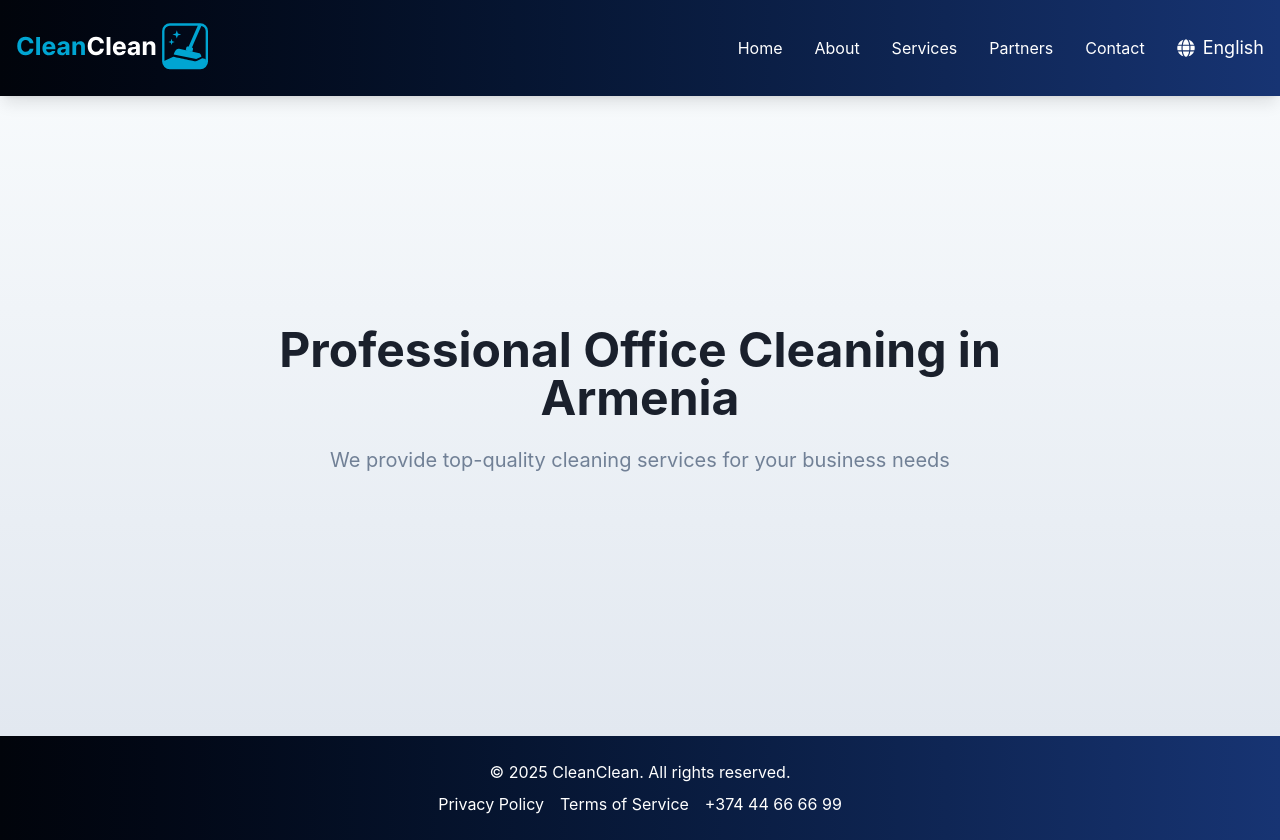
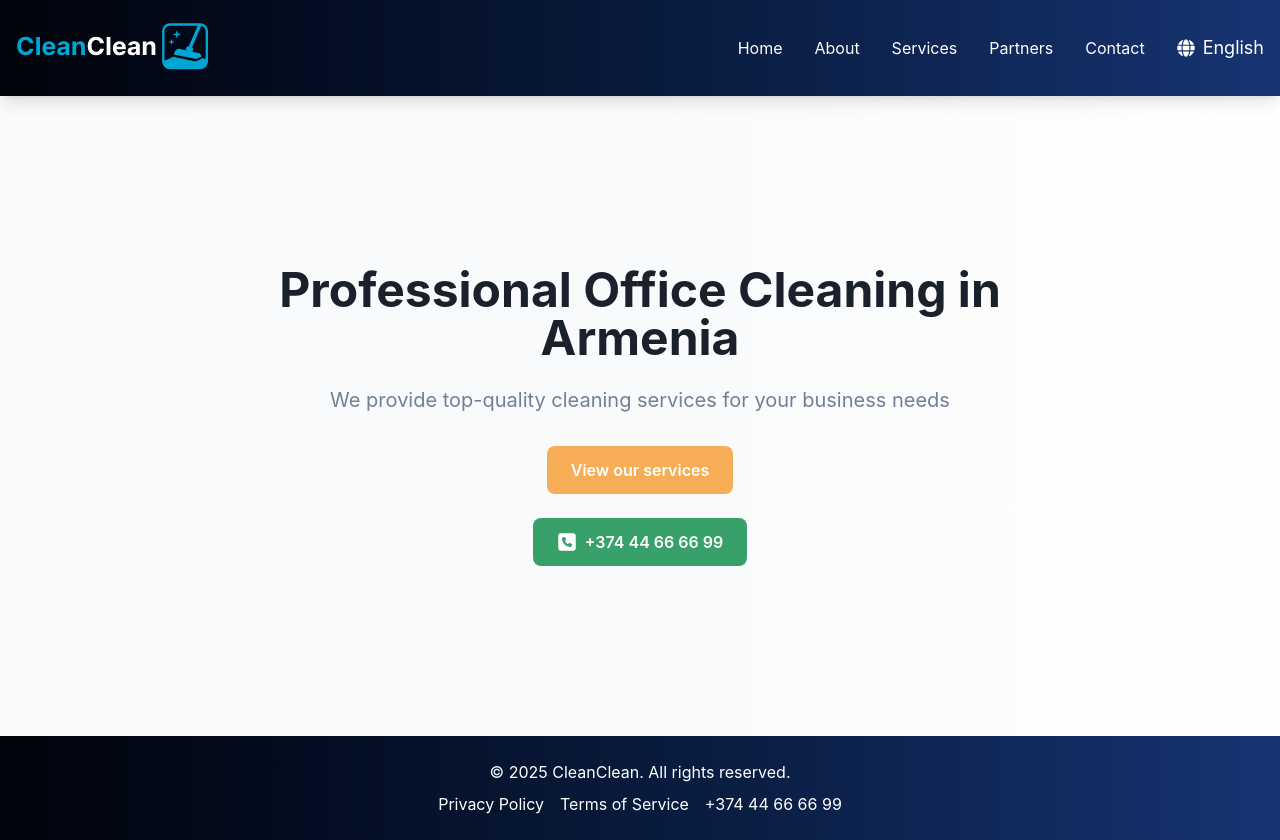
Before and after one commit to vardannm/Amclean, a React (Vite) app: page / in a window 1280 px wide. Built offline with nearby package versions, Linux system fonts and the light colour scheme.

Commit message:
animation light changes

```diff
--- a/src/components/AboutUs.jsx
+++ b/src/components/AboutUs.jsx
@@ -10,7 +10,7 @@ const AboutUs = () => {
       initial={{ opacity: 0 }}
       animate={{ opacity: 1 }}
       transition={{ duration: 0.8 }}
-      className="min-h-full px-4 p-16 bg-[#F7FAFC]"
+      className="min-h-full px-4 p-16 "
     >
       <div className="container mx-auto max-w-4xl">
         <h2 className="text-4xl font-bold text-[#1A202C] mb-8 text-center">
@@ -22,10 +22,10 @@ const AboutUs = () => {
             animate={{ x: 0, opacity: 1 }}
             transition={{ delay: 0.2 }}
           >
-            <p className="text-[#718096] mb-4">
+            <p className="text-gray-900 mb-4">
               {t('about.description1')}
             </p>
-            <p className="text-[#718096]">
+            <p className="text-gray-900">
               {t('about.description2')}
             </p>
           </motion.div>
@@ -33,14 +33,14 @@ const AboutUs = () => {
             initial={{ x: 50, opacity: 0 }}
             animate={{ x: 0, opacity: 1 }}
             transition={{ delay: 0.4 }}
-            className="bg-[#E2E8F0] p-6 rounded-lg"
+            className="bg-blue-950 p-6 rounded-lg"
           >
-            <h3 className="text-xl font-semibold text-[#1A202C] mb-4">
+            <h3 className="text-xl font-semibold text-white mb-4">
               {t('about.valuesTitle')}
             </h3>
-            <ul className="space-y-2 text-[#718096]">
+            <ul className="space-y-2 text-white">
               {t('about.values', { returnObjects: true }).map((value, index) => (
-                <li key={index}>✓ {value}</li>
+                <li key={index}><span className='text-green-500'>✓</span> {value}</li>
               ))}
             </ul>
           </motion.div>
--- a/src/components/ContactUs.jsx
+++ b/src/components/ContactUs.jsx
@@ -10,7 +10,7 @@ const ContactUs = () => {
       initial={{ opacity: 0 }}
       animate={{ opacity: 1 }}
       transition={{ duration: 0.8 }}
-      className="py-16 px-4 bg-[#F7FAFC]"
+      className="py-16 px-4 "
     >
       <div className="container mx-auto max-w-2xl">
         <h2 className="text-4xl font-bold text-[#1A202C] mb-8 text-center">
--- a/src/components/Hero.jsx
+++ b/src/components/Hero.jsx
@@ -1,5 +1,7 @@
 import { motion } from 'framer-motion';
 import { useTranslation } from 'react-i18next';
+import { Link } from 'react-router-dom';
+import { FaSquarePhone } from "react-icons/fa6";
 
 const Hero = () => {
   const { t } = useTranslation();
@@ -11,17 +13,32 @@ const Hero = () => {
       initial="hidden"
       animate="visible"
       variants={heroVariants}
-      className="bg-gradient-to-b from-[#F7FAFC] to-[#E2E8F0] min-h-[80vh] flex items-center justify-center text-center px-4"
+      className="relative  min-h-[80vh] flex items-center justify-center text-center px-4 overflow-hidden"
     >
-      <div className="max-w-4xl">
-        <motion.h1 variants={childVariants} className="text-xl md:text-5xl font-bold text-[#1A202C] mb-6"
->
+
+      <div className="relative max-w-4xl flex flex-col items-center z-10">
+        <motion.h1 variants={childVariants} className="text-xl md:text-5xl font-bold text-[#1A202C] mb-6">
           {t('hero.title')}
         </motion.h1>
         <motion.p variants={childVariants} className="text-[#718096] text-lg md:text-xl mb-8">
           {t('hero.subtitle')}
         </motion.p>
-
+        <motion.div variants={childVariants} className="mb-6">
+          <Link
+            to="/services"
+            className="inline-block bg-[#F6AD55] text-white font-semibold py-3 px-6 rounded-lg hover:bg-[#E69B44] transition-colors"
+          >
+            {t('hero.serviceButton', { defaultValue: 'View Our Services' })}
+          </Link>
+        </motion.div>
+        <motion.a
+          variants={childVariants}
+          href="tel:+37444666699"
+          className="inline-flex items-center bg-[#38A169] text-white font-semibold py-3 px-6 rounded-lg hover:bg-[#2F855A] transition-colors"
+        >
+          <FaSquarePhone className="w-5 h-5 mr-2" />
+          +374 44 66 66 99
+        </motion.a>
       </div>
     </motion.section>
   );
--- a/src/components/Layout.jsx
+++ b/src/components/Layout.jsx
@@ -3,10 +3,19 @@ import Footer from './Footer';
 
 const Layout = ({ children }) => {
   return (
-    <div className="min-h-screen flex flex-col bg-[#F7FAFC]">
-      <Navbar />
-      <main className="flex-grow">{children}</main>
-      <Footer />
+    <div className="relative min-h-screen flex flex-col overflow-hidden">
+
+      {/* Background Animation Layer */}
+      <div
+        className="absolute inset-0 -z-10 animate-gradient-x bg-gradient-to-r from-slate-50 via-gray-50 to-white bg-size-200"
+      />
+
+      {/* Content Layer */}
+      <div className="min-h-screen flex flex-col bg-transparent">
+        <Navbar />
+        <main className="flex-grow">{children}</main>
+        <Footer />
+      </div>
     </div>
   );
 };
--- a/src/components/Partners.jsx
+++ b/src/components/Partners.jsx
@@ -4,7 +4,6 @@ import { useTranslation } from 'react-i18next';
 
 const Partners = () => {
   const { t } = useTranslation();
-
   const partners = t('partners.items', { returnObjects: true });
 
   const sectionVariants = {
@@ -26,11 +25,15 @@ const Partners = () => {
       initial="hidden"
       animate="visible"
       variants={sectionVariants}
-      className="py-16 px-4 bg-[#F7FAFC]"
+      className="relative py-20 px-4"
     >
-      <div className="container mx-auto">
-        <h2 className="text-4xl font-bold text-[#1A202C] mb-12 text-center">{t('partners.title')}</h2>
-        <div className="grid md:grid-cols-2 lg:grid-cols-3 gap-8">
+
+      <div className="container mx-auto relative z-10">
+        <h2 className="text-4xl font-extrabold text-center text-[#1A202C] mb-14 tracking-tight">
+          {t('partners.title')}
+        </h2>
+
+        <div className="grid sm:grid-cols-2 lg:grid-cols-3 gap-10">
           {partners.map((partner, index) => (
             <motion.div
               key={partner.name}
@@ -38,9 +41,14 @@ const Partners = () => {
               initial="hidden"
               animate="visible"
               variants={itemVariants}
-              className="bg-[#E2E8F0] p-6 justify-items-center rounded-lg shadow-md hover:shadow-lg transition-shadow"
+              className="bg-white bg-opacity-80 backdrop-blur-md border border-gray-200 p-6 rounded-2xl shadow-lg hover:scale-105 transition-transform duration-300 ease-in-out cursor-pointer"
             >
-              <h3 className="text-xl font-semibold text-[#1A202C] mb-2 align-middle">{partner.name}</h3>
+              <h3 className="text-xl font-semibold text-gray-800 mb-1 text-center">
+                {partner.name}
+              </h3>
+              {partner.description && (
+                <p className="text-gray-600 text-sm mt-2 text-center">{partner.description}</p>
+              )}
             </motion.div>
           ))}
         </div>
--- a/src/i18n.js
+++ b/src/i18n.js
@@ -18,7 +18,8 @@ const resources = {
       hero: {
         title: "Professional Office Cleaning in Armenia",
         subtitle: "We provide top-quality cleaning services for your business needs",
-        buttonText: "Get a Quote"
+        buttonText: "Get a Quote",
+        serviceButton: "View our services"
       },
       about: {
         title: "About Us",
@@ -118,7 +119,8 @@ const resources = {
       hero: {
         title: "Հայաստանում գրասենյակների մասնագիտական մաքրություն",
         subtitle: "Մենք տրամադրում ենք բարձրորակ մաքրման ծառայություններ Ձեր բիզնեսի համար",
-        buttonText: "Հաշվարկել արժեքը"
+        buttonText: "Հաշվարկել արժեքը",
+        serviceButton: "Դիտեք մեր ծառայությունները"
       },
       about: {
         title: "Մեր մասին",
@@ -218,7 +220,8 @@ const resources = {
       hero: {
         title: "Профессиональная уборка офисов в Армении",
         subtitle: "Мы предоставляем высококачественные услуги уборки для вашего бизнеса",
-        buttonText: "Рассчитать стоимость"
+        buttonText: "Рассчитать стоимость",
+        serviceButton: "Посмотрите наши услуги"
       },
       about: {
         title: "О нас",
--- a/tailwind.config.js
+++ b/tailwind.config.js
@@ -4,7 +4,24 @@ export default {
     './src/**/*.{js,ts,jsx,tsx}',,
   ],
   theme: {
-    extend: {},
+    extend: {
+      animation: {
+        'gradient-x': 'gradient-x 10s ease infinite',
+      },
+      keyframes: {
+        'gradient-x': {
+          '0%, 100%': {
+            'background-position': '0% 50%',
+          },
+          '50%': {
+            'background-position': '100% 50%',
+          },
+        },
+      },
+      backgroundSize: {
+        'size-200': '200% 200%',
+      },
+    },
   },
   plugins: [],
 }
```
Also changed, not shown: src/components/Services.jsx (+29 -19 lines).
